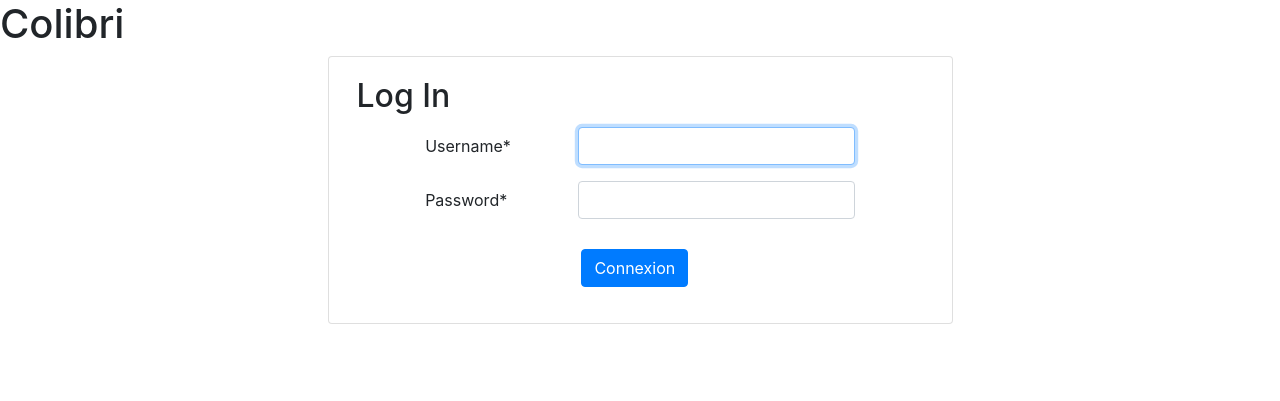
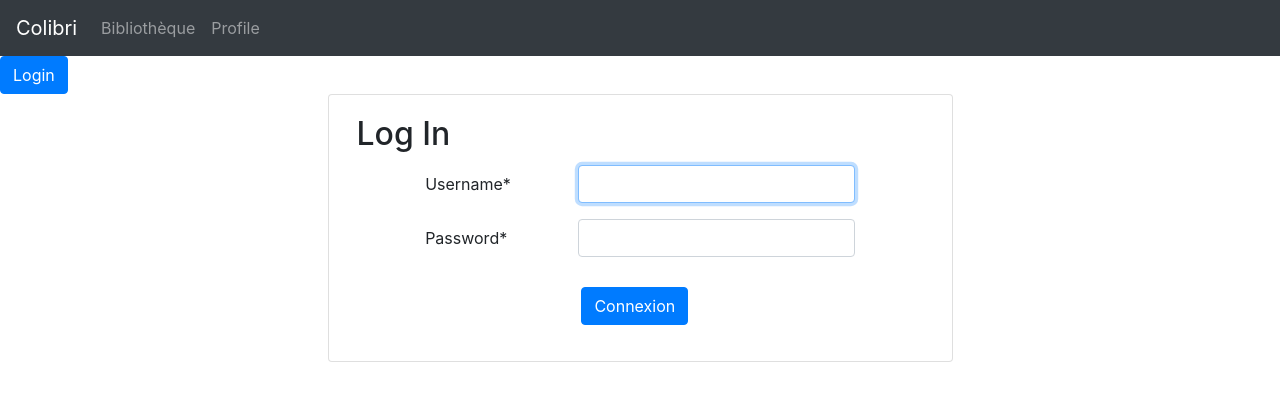
Before and after one commit to schinma/BookScrapper, a Django app: page /account/login/ in a window 1280 px wide. Shown: the top 401 px of the page. Run offline with Django 3.2, Linux system fonts and the light colour scheme; some libraries are stand-ins or nearby versions.

Commit message:
login in modal

```diff
--- a/assets/components/App.js
+++ b/assets/components/App.js
@@ -1,5 +1,6 @@
 import React, { Component } from "react";
 import HomePage from './HomePage';
+import Library from './Library';
 
 class App extends Component {
     constructor(props) {
@@ -10,6 +11,7 @@ class App extends Component {
       return (
        <div className="container">
           <HomePage />
+          <Library />
        </div>
       );
     }
--- a/assets/components/HomePage.js
+++ b/assets/components/HomePage.js
@@ -13,7 +13,6 @@ class HomePage extends Component{
                 <p>
                     This is the Homepage !
                 </p>
-                <Library/>
             </main>
         );
     }
--- a/bookscrapper/urls.py
+++ b/bookscrapper/urls.py
@@ -16,9 +16,10 @@ Including another URLconf
 from django.contrib import admin
 from django.urls import path, include
 from django.views.generic import TemplateView
+from django.contrib.auth.views import LoginView
 
 urlpatterns = [
-    path('', TemplateView.as_view(template_name='index.html'), name='home'),
+    path('', LoginView.as_view(template_name='index.html'), name='home'),
     path('account/', include('account.urls')),
     path('library/', include('library.urls', namespace='library')),
     path('admin/', admin.site.urls),
--- a/templates/base.html
+++ b/templates/base.html
@@ -10,14 +10,58 @@
     </head>
     <body>
         <div id='container'>
-            <div id="header">
-                <h1>{% block header %}Colibri{% endblock %}</h1>
-            </div>
-            <div id="content">
-                {% block content %}
-                {% endblock %}
+        <div class="row">
+        <div class='col-md-12'>
+            <nav class='navbar navbar-expand-sm navbar-dark bg-dark d-flex flex-row'>
+                <a class='navbar-brand' href=>Colibri</a>
+                <ul class="navbar-nav">
+                    {% if user.is_authenticated %}
+                        <li class='nav-item'>
+                            <a class='nav-link' href={% url 'account:logout' %}>Logout</a>
+                        </li>
+                    {% else %}
+                        <li class='nav-item'>
 
+                        </li>
+                    {% endif %}
+                    <li class='nav-item {% block active-2 %}{% endblock %}'>
+                        <a class='nav-link' href={% url 'library:books' %}>Bibliothèque</a>
+                    </li>
+                    <li class='nav-item {% block active-3 %}{% endblock %}'>
+                        <a class='nav-link' href={% url 'account:login' %}>Profile</a>
+                    </li>
+                </ul>
+            </nav>
+            <button type="button" class="btn btn-primary" data-toggle="modal" data-target="#loginModal">
+                Login
+            </button>
+
+                <!-- Modal -->
+            <div class="modal fade" id="loginModal">
+                <div class="modal-dialog">
+                    <div class="modal-content">
+                    <div class="modal-header">
+                        <h5 class="modal-title">Login</h5>
+                        <button type="button" class="close" data-dismiss="modal">
+                        <span aria-hidden="true">&times;</span>
+                        </button>
+                    </div>
+                    <div class="modal-body">
+                        {% load crispy_forms_tags %}
+                        {% crispy form %}
+                    </div>
+                    </div>
+                </div>
             </div>
         </div>
+    </div>
+</div>
+            </div>
+            </div>
+            {% block content %}
+            {% endblock %}
+        </div>
+        <script src="https://code.jquery.com/jquery-3.5.1.slim.min.js" integrity="sha384-DfXdz2htPH0lsSSs5nCTpuj/zy4C+OGpamoFVy38MVBnE+IbbVYUew+OrCXaRkfj" crossorigin="anonymous"></script>
+        <script src="https://cdn.jsdelivr.net/npm/bootstrap@4.5.3/dist/js/bootstrap.bundle.min.js" integrity="sha384-ho+j7jyWK8fNQe+A12Hb8AhRq26LrZ/JpcUGGOn+Y7RsweNrtN/tE3MoK7ZeZDyx" crossorigin="anonymous"></script>
     </body>
 </html>
--- a/templates/index.html
+++ b/templates/index.html
@@ -4,7 +4,5 @@
 {% block tile %} Test React with WebPack {% endblock %}
 
 {% block content %}
-    <div id="root">
-    </div>
-    <script src="{% static 'index-bundle.js' %}"></script>
+<h1>Home Page</h1>
 {% endblock %}
--- a/templates/library/library_home.html
+++ b/templates/library/library_home.html
@@ -5,7 +5,7 @@
 
 {% block header-imports %}{% endblock header-imports %}
 
-{% block header %}Bibliothèque{% endblock header %}
+{% block active-2 %}active{% endblock %}
 
 {% block content %}
   <div id="root">
```
